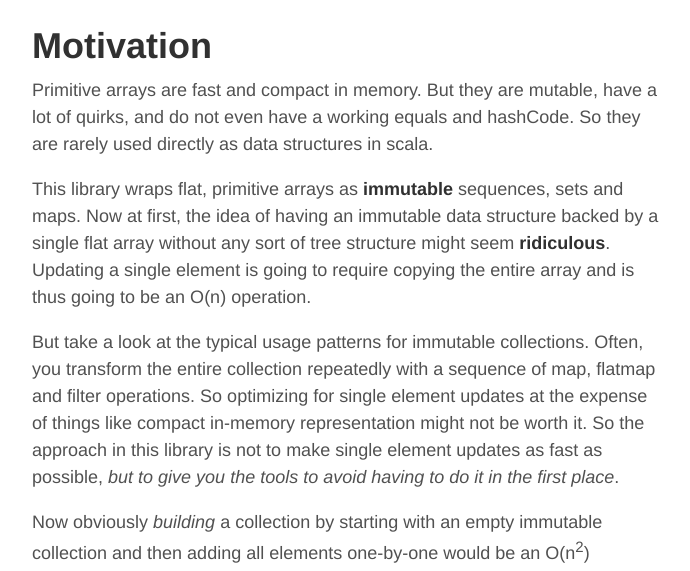
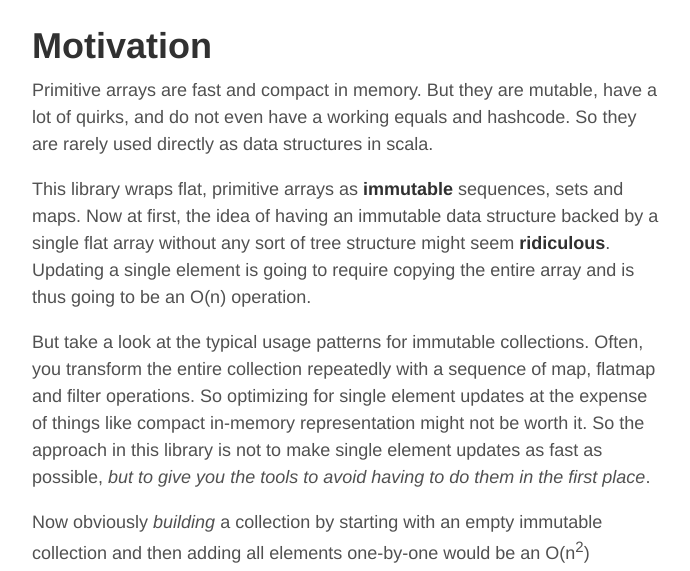
Before and after one commit to rklaehn/rklaehn.github.io, a Jekyll site: the page built from _posts/2015-12-18-array-based-immutable-collections.md, in a window 1280 px wide and 900 px high. Shown: the part 271-842 px from the top of the window, without its empty margins (293-983 px from the left). Built offline with Jekyll 4.4.1, drawn with Linux system fonts in a browser that asks for light colours; some of the changed text lies outside the part shown.

Commit message:
Update 2015-12-18-array-based-immutable-collections.md

```diff
--- a/_posts/2015-12-18-array-based-immutable-collections.md
+++ b/_posts/2015-12-18-array-based-immutable-collections.md
@@ -9,11 +9,11 @@
 
 # Motivation
 
-Primitive arrays are fast and compact in memory. But they are mutable, have a lot of quirks, and do not even have a working equals and hashCode. So they are rarely used directly as data structures in scala.
+Primitive arrays are fast and compact in memory. But they are mutable, have a lot of quirks, and do not even have a working equals and hashcode. So they are rarely used directly as data structures in scala.
 
 This library wraps flat, primitive arrays as **immutable** sequences, sets and maps. Now at first, the idea of having an immutable data structure backed by a single flat array without any sort of tree structure might seem **ridiculous**. Updating a single element is going to require copying the entire array and is thus going to be an O(n) operation.
 
-But take a look at the typical usage patterns for immutable collections. Often, you transform the entire collection repeatedly with a sequence of map, flatmap and filter operations. So optimizing for single element updates at the expense of things like compact in-memory representation might not be worth it. So the approach in this library is not to make single element updates as fast as possible, *but to give you the tools to avoid having to do it in the first place*.
+But take a look at the typical usage patterns for immutable collections. Often, you transform the entire collection repeatedly with a sequence of map, flatmap and filter operations. So optimizing for single element updates at the expense of things like compact in-memory representation might not be worth it. So the approach in this library is not to make single element updates as fast as possible, *but to give you the tools to avoid having to do them in the first place*.
 
 Now obviously *building* a collection by starting with an empty immutable collection and then adding all elements one-by-one would be an O(n<sup>2</sup>) operation and thus totally unacceptable. See benchmark results below. But *intentionally* doing this is also very rare in my experience. Usually you have some sort of sequence or iterable which you want to convert into a collection. That can always be done in at most O(n log n) using [the sonic reducer](https://github.com/rklaehn/sonicreducer). But I might get to that later.
 
@@ -43,7 +43,7 @@
 
 ### Set/set operations
 
-For all major set/set operations that are supported by scala collections, ArraySet is faster by SortedSet, often by **two orders of magnitude**. It is also significantly faster than HashSet for large n. Note the log scale on both the x- and the y-axis.
+For all major set/set operations that are supported by scala collections, ArraySet is faster than SortedSet, often by **two orders of magnitude**. It is also significantly faster than HashSet for large n. Note the log scale on both the x- and the y-axis.
 
 There are multiple lines because each benchmark is done multiple times for varying *overlaps*. See [the benchmark source](https://github.com/rklaehn/abc/blob/4eef7940c80da84b4c212b1e1dc2aff624c34930/jmhBenchmarks/src/main/scala/com/rklaehn/abc/SetSetBench.scala).
 
```
